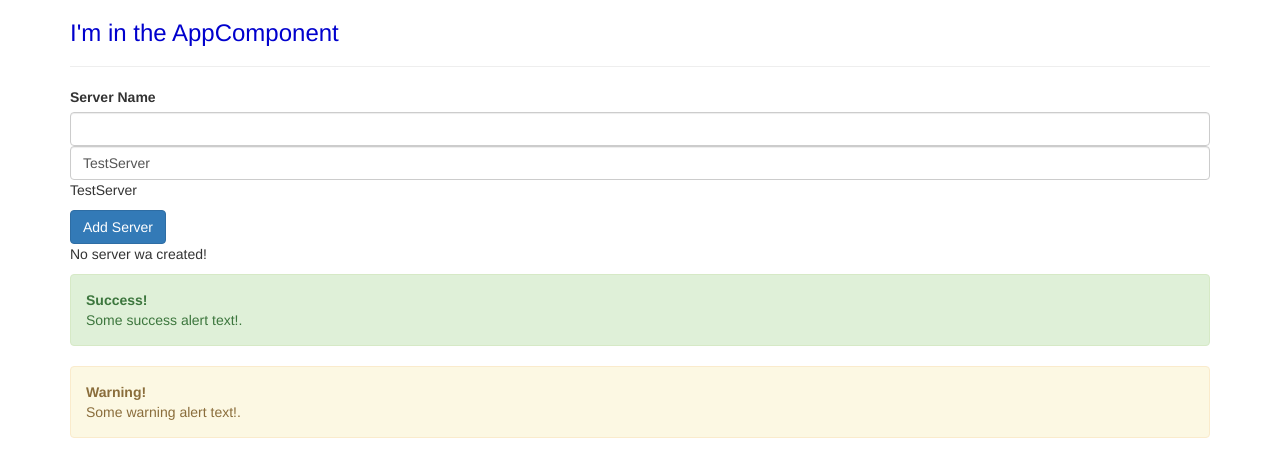
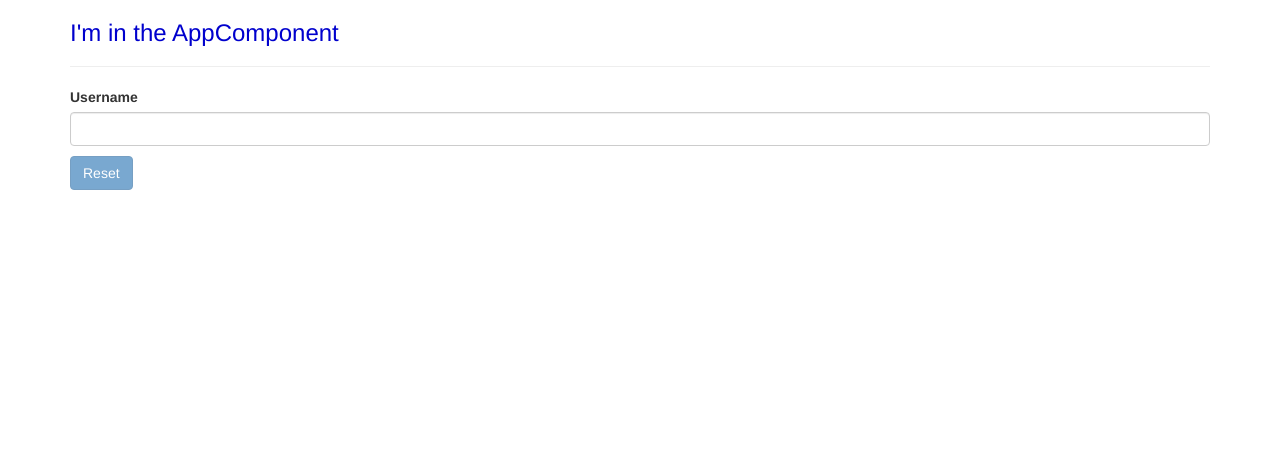
Before and after one commit to boudourm/hello-angular, an Angular app: page / in a window 1280 px wide. Shown: the top 476 px of the page. Built offline with nearby package versions, Linux system fonts and the light colour scheme.

Commit message:
Assignement 2

```diff
--- a/src/app/app.component.html
+++ b/src/app/app.component.html
@@ -3,10 +3,11 @@
     <div class="col-xs-12">
       <h3>I'm in the AppComponent</h3>
       <hr>
+      <app-username></app-username>
+      <!--
       <app-server></app-server>
       <app-success-alert></app-success-alert>
       <app-warning-alert></app-warning-alert>
-      <!--
       <div app-server> <div>
       <div class="app-server"> <div>
       -->
--- a/src/app/app.module.ts
+++ b/src/app/app.module.ts
@@ -6,13 +6,15 @@ import {ServerComponent} from "./server/server.component";
 import { SuccessAlertComponent } from './success-alert/success-alert.component';
 import { WarningAlertComponent } from './warning-alert/warning-alert.component';
 import {FormsModule} from "@angular/forms";
+import { UsernameComponent } from './username/username.component';
 
 @NgModule({
   declarations: [
     AppComponent,
     ServerComponent,
     SuccessAlertComponent,
-    WarningAlertComponent
+    WarningAlertComponent,
+    UsernameComponent
   ],
   imports: [
     BrowserModule,
--- a/src/app/server/server.component.ts
+++ b/src/app/server/server.component.ts
@@ -20,7 +20,7 @@ export class ServerComponent {
   }
 
   OnCreateServer() {
-    this.serverCreationStatus = "Server was created!";
+    this.serverCreationStatus = "Server was created! Name is "+this.serverName;
   }
 
   OnUpdateServerName(event: Event) {
--- /dev/null
+++ b/src/app/username/username.component.html
@@ -0,0 +1,4 @@
+<label>Username</label>
+<input type="text" class="form-control" [(ngModel)]="username">
+<p>{{username}}</p>
+<button class="btn btn-primary" [disabled]="username==''" (click)="resetUsername()">Reset</button>
--- /dev/null
+++ b/src/app/username/username.component.ts
@@ -0,0 +1,20 @@
+import { Component, OnInit } from '@angular/core';
+
+@Component({
+  selector: 'app-username',
+  templateUrl: './username.component.html',
+  styleUrls: ['./username.component.css']
+})
+export class UsernameComponent implements OnInit {
+  username = '';
+
+  constructor() { }
+
+  resetUsername() {
+    this.username='';
+  }
+
+  ngOnInit(): void {
+  }
+
+}
```
Also changed, not shown: src/app/username/username.component.css (added), 1 other file (tests, documents, lock files or other folders).
